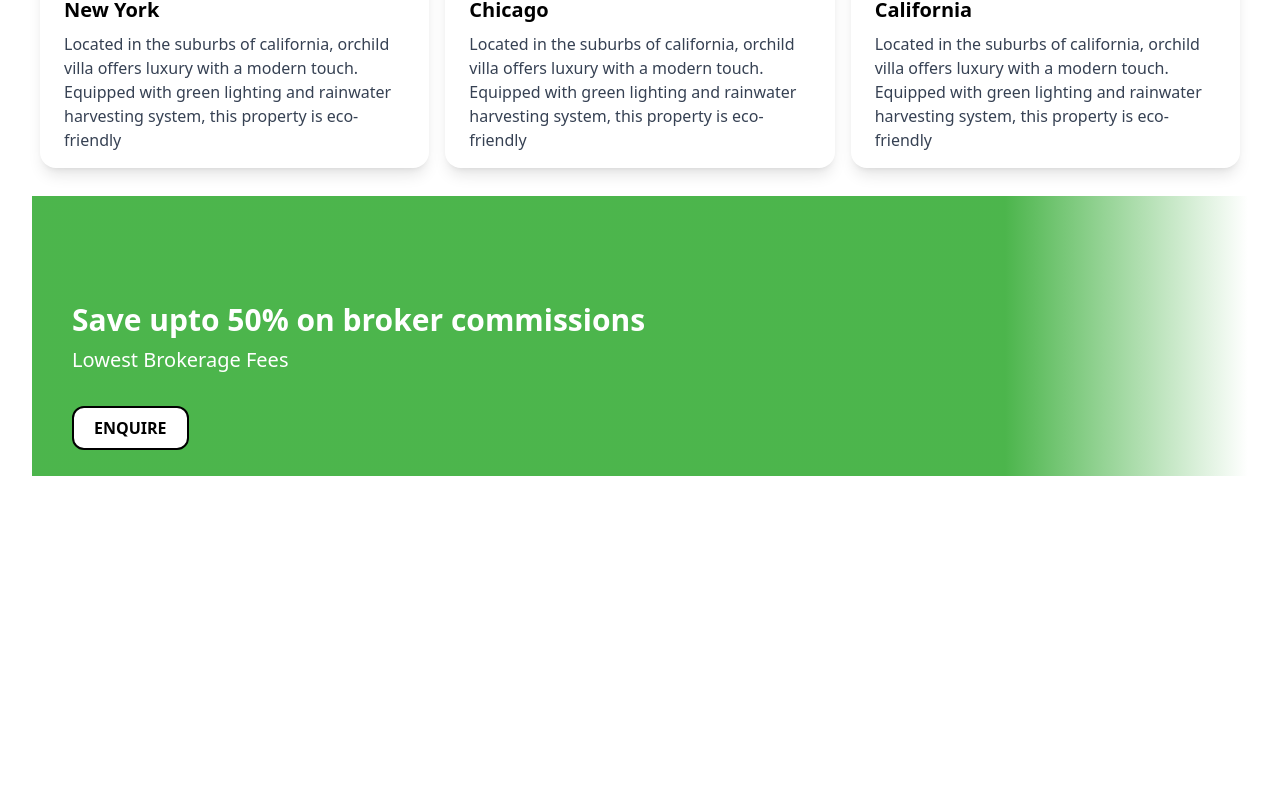
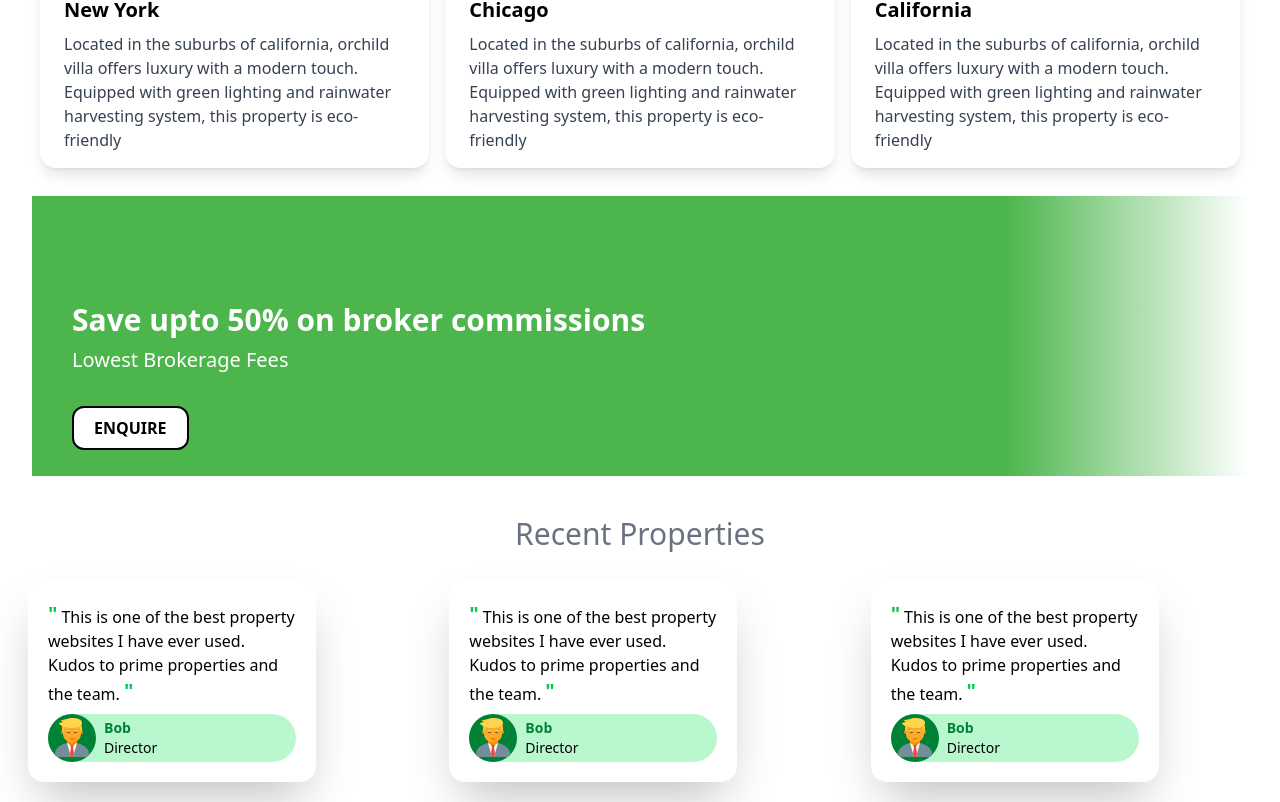
Before and after one commit to hu0573/tailwindcss03, a React (Vite) app: page / in a window 1280 px wide. Shown: the part 1976-2778 px from the top of the page. Before the commit the page ends 2452 px from the top, so only its background shows below. Built offline with nearby package versions, Linux system fonts and the light colour scheme.

Commit message:
Testimonial

```diff
--- a/src/App.tsx
+++ b/src/App.tsx
@@ -4,6 +4,7 @@ import SectionHeading from "./components/SectionHeading";
 import Banner from "./components/Banner";
 import Location from "./components/Location";
 import DiscountBanner from "./components/DiscountBanner";
+import Testimonials from "./components/Testimonials";
 
 function App() {
   return (
@@ -14,6 +15,7 @@ function App() {
       <Banner></Banner>
       <Location></Location>
       <DiscountBanner></DiscountBanner>
+      <Testimonials></Testimonials>
     </>
   );
 }
--- /dev/null
+++ b/src/components/Testimonials/Testimonials.tsx
@@ -0,0 +1,26 @@
+import { Card } from "./components";
+function Testimonials() {
+  return (
+    <div className="mx-auto max-w-7xl mt-10">
+      <div className="flex justify-center">
+        <h2 className="text-3xl text-gray-500 mb-2">Recent Properties</h2>
+      </div>
+      <div className="grid grid-cols-3 mx-2">
+        <Card name="Bob" position="Director">
+          This is one of the best property websites I have ever used. Kudos to
+          prime properties and the team.
+        </Card>
+        <Card name="Bob" position="Director">
+          This is one of the best property websites I have ever used. Kudos to
+          prime properties and the team.
+        </Card>
+        <Card name="Bob" position="Director">
+          This is one of the best property websites I have ever used. Kudos to
+          prime properties and the team.
+        </Card>
+      </div>
+    </div>
+  );
+}
+
+export default Testimonials;
--- /dev/null
+++ b/src/components/Testimonials/components/Card/Card.tsx
@@ -0,0 +1,34 @@
+interface CardProps {
+  name: string;
+  position: string;
+  children: React.ReactNode;
+}
+
+function Card({ name, position, children }: CardProps) {
+  return (
+    <div className="shadow-2xl rounded-2xl p-5 m-5 max-w-72">
+      <div>
+        <span className="text-xl font-bold text-green-500 align-text-bottom mr-1">
+          "
+        </span>
+        {children}
+        <span className="text-xl font-bold text-green-500 align-text-bottom ml-1">
+          "
+        </span>
+      </div>
+      <div className="flex bg-green-200 rounded-full mt-2 h-12 items-center">
+        <img
+          className="h-12 w-12 bg-green-700 rounded-full"
+          src="./images/people.png"
+          alt=""
+        />
+        <div className="mx-2 text-sm">
+          <div className="text-green-700 font-bold">{name}</div>
+          <div>{position}</div>
+        </div>
+      </div>
+    </div>
+  );
+}
+
+export default Card;
--- /dev/null
+++ b/src/components/Testimonials/components/Card/index.tsx
@@ -0,0 +1 @@
+export { default } from "./Card";
--- /dev/null
+++ b/src/components/Testimonials/components/index.tsx
@@ -0,0 +1 @@
+export { default as Card } from "./Card";
--- /dev/null
+++ b/src/components/Testimonials/index.tsx
@@ -0,0 +1 @@
+export { default } from "./Testimonials";
```
Also changed, not shown: public/images/people.png (added).
